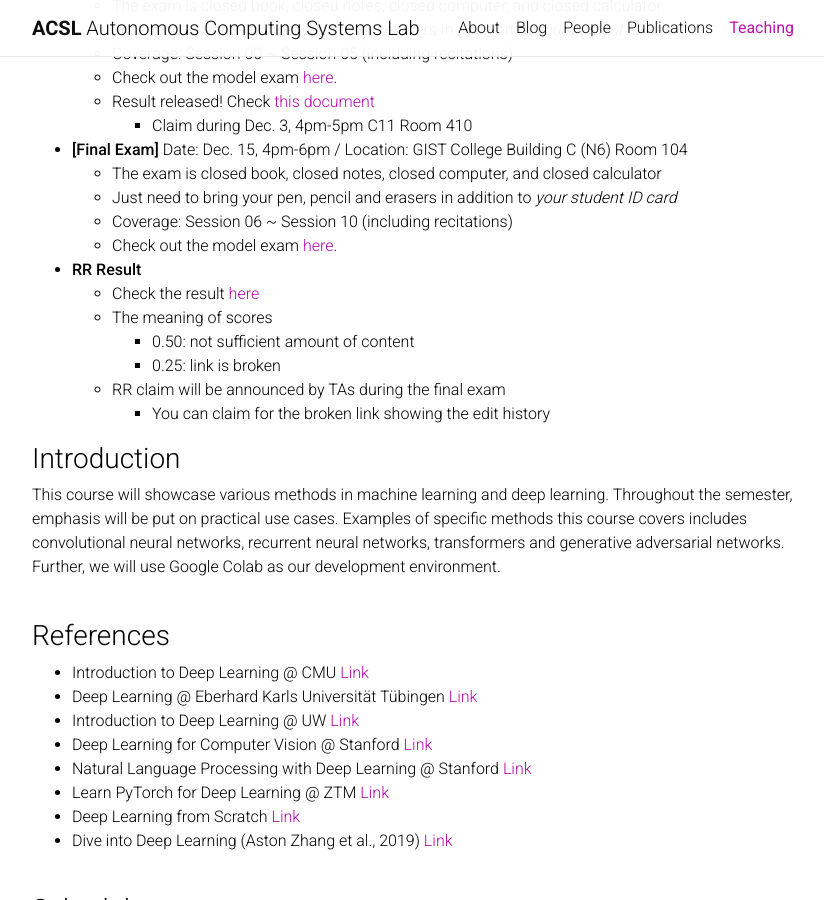
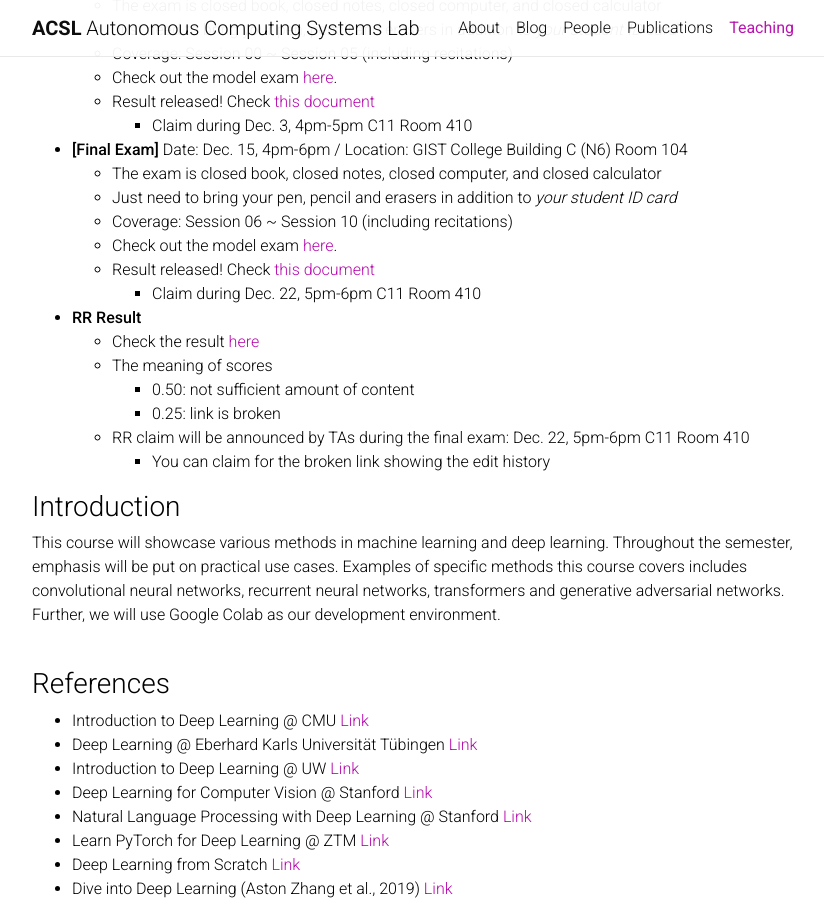
Before and after one commit to Uehwan/Uehwan.github.io, a Jekyll site: the page built from _teaching/aiexplab25fall.md, in a window 1280 px wide and 900 px high, scrolled down 699 px. Shown: the whole window, without its empty margins (223-1047 px from the left). Built offline with Jekyll 4.4.1, drawn with Linux system fonts in a browser that asks for light colours; nearby versions of some CDN libraries; comment, search, counter and statistics services are not loaded; a style sheet for code colours, icons or effects is not loaded.

Commit message:
final result announcement

```diff
--- a/_teaching/aiexplab25fall.md
+++ b/_teaching/aiexplab25fall.md
@@ -36,12 +36,14 @@ Yi-Rum, Kim (kimyirum@gm.gist.ac.kr) <br/>
   * Just need to bring your pen, pencil and erasers in addition to *your student ID card*
   * Coverage: Session 06 ~ Session 10 (including recitations)
   * Check out the model exam [here](https://docs.google.com/document/d/1_OjEWEkLlnzMXXiWUX__nZ_6PSirY1bOFo0Osf27sy4/edit?usp=sharing).
+  * Result released! Check [this document](https://docs.google.com/spreadsheets/d/10Oe_VBtiEiaWEBhxLrYMvb90-UIF4oOZME_Tl3Kg_f4/edit?usp=sharing)
+    * Claim during Dec. 22, 5pm-6pm C11 Room 410
 * **RR Result**
   * Check the result [here](https://docs.google.com/spreadsheets/d/1mGIe3Ve6CKLcIRmi_lvmQBS-bXXKwAa4088FSIUQ1Tg/edit?usp=sharing)
   * The meaning of scores
     * 0.50: not sufficient amount of content
     * 0.25: link is broken
-  * RR claim will be announced by TAs during the final exam
+  * RR claim will be announced by TAs during the final exam: Dec. 22, 5pm-6pm C11 Room 410
     * You can claim for the broken link showing the edit history
 
 
```
